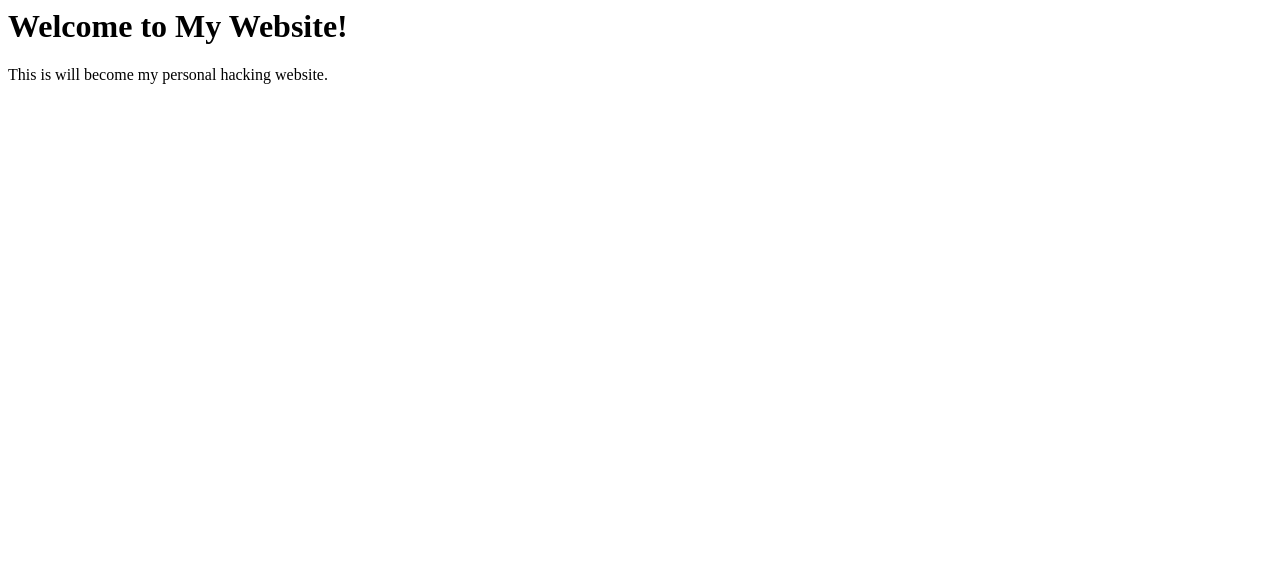
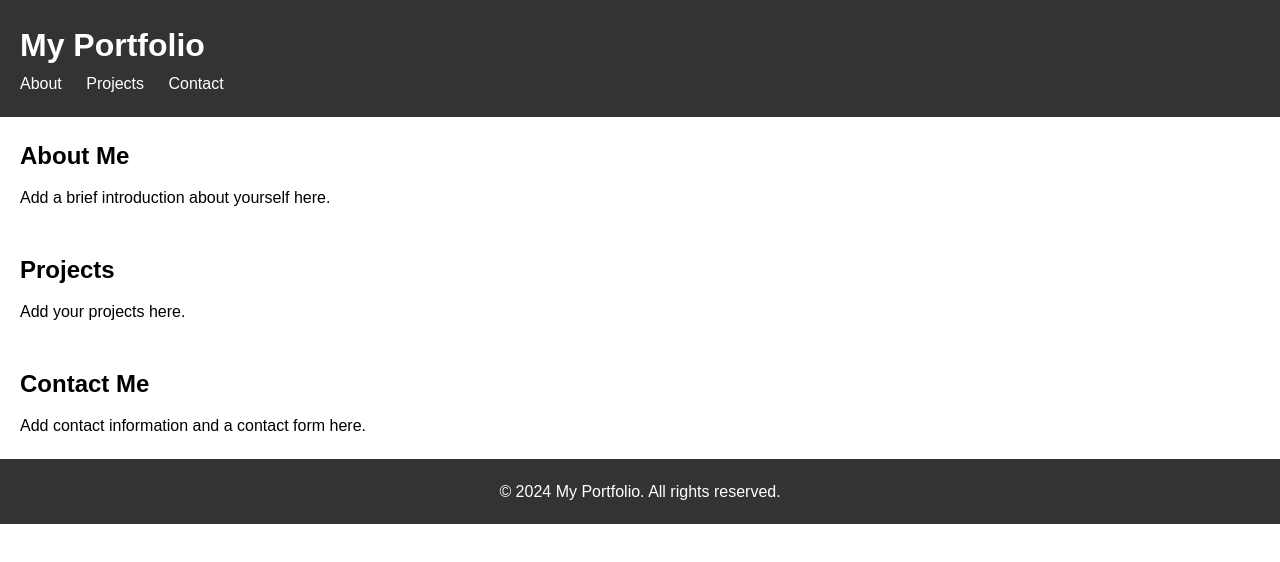
Before and after one commit to 0xlux/lukasruppert.github.io, a plain HTML site: page index.html in a window 1280 px wide. Drawn offline with Linux system fonts and the light colour scheme.

Commit message:
Add index.html file

```diff
--- a/index.html
+++ b/index.html
@@ -5,14 +5,47 @@ xmlns:dt="uuid:C2F41010-65B3-11d1-A29F-00AA00C14882"
 xmlns:m="http://schemas.microsoft.com/office/2004/12/omml"
 xmlns="http://www.w3.org/TR/REC-html40">
 
+<!DOCTYPE html>
+<html lang="en">
 <head>
-  <title>My GitHub Pages Website</title>
+  <meta charset="UTF-8">
+  <meta name="viewport" content="width=device-width, initial-scale=1.0">
+  <title>My Portfolio</title>
+  <link rel="stylesheet" href="styles.css">
 </head>
 <body>
-  <h1>Welcome to My Website!</h1>
-  <p>This is will become my personal hacking website.</p>
+  <header>
+    <h1>My Portfolio</h1>
+    <nav>
+      <ul>
+        <li><a href="#about">About</a></li>
+        <li><a href="#projects">Projects</a></li>
+        <li><a href="#contact">Contact</a></li>
+      </ul>
+    </nav>
+  </header>
+
+  <section id="about">
+    <h2>About Me</h2>
+    <p>Add a brief introduction about yourself here.</p>
+  </section>
+
+  <section id="projects">
+    <h2>Projects</h2>
+    <p>Add your projects here.</p>
+  </section>
+
+  <section id="contact">
+    <h2>Contact Me</h2>
+    <p>Add contact information and a contact form here.</p>
+  </section>
+
+  <footer>
+    <p>&copy; 2024 My Portfolio. All rights reserved.</p>
+  </footer>
 </body>
 </html>
+
 <meta http-equiv=Content-Type content="text/html; charset=windows-1252">
 <meta name=ProgId content=Word.Document>
 <meta name=Generator content="Microsoft Word 15">
```
